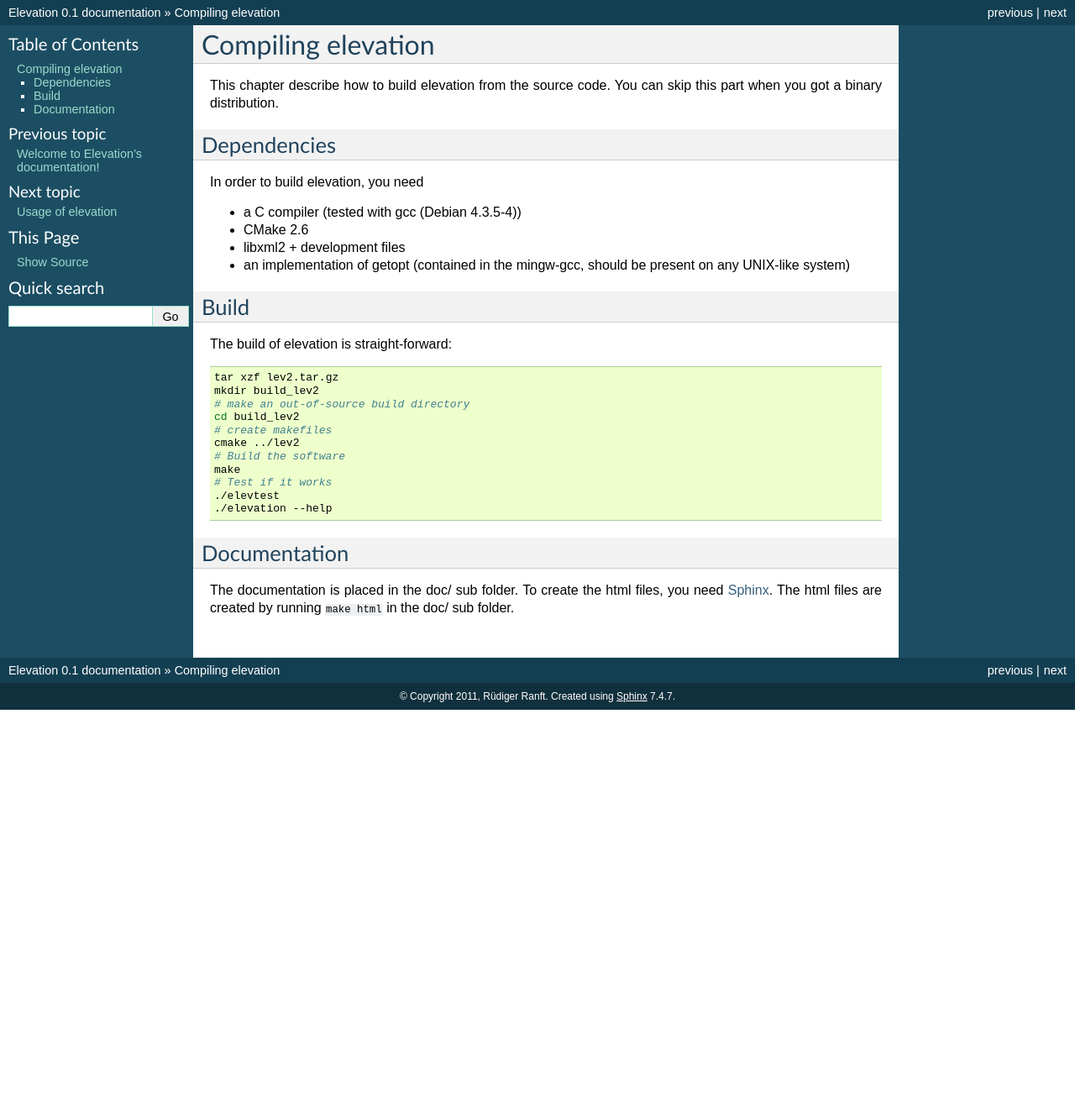
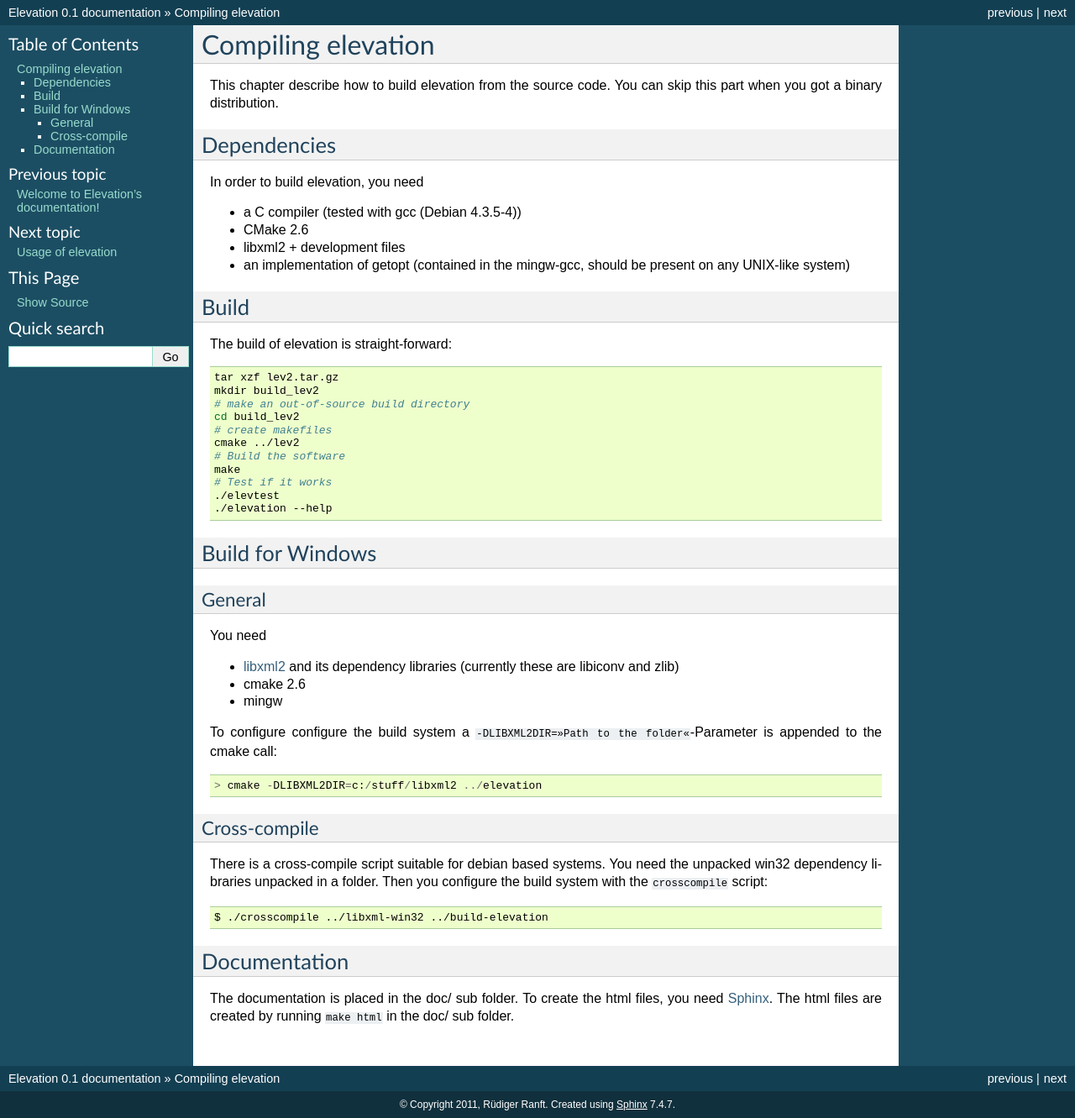
Before and after one commit to sguzman/elevation-c-import, a Sphinx documentation site: the page built from doc/build.txt, in a window 1280 px wide. Shown: the whole page at 84% size. Built offline with Sphinx 7.4.7, drawn with Linux system fonts in a browser that asks for light colours; before the commit the page ends 900 px from its top, so only the background shows below that.

Commit message:
Added WIN32 related build instructions

```diff
--- a/doc/build.txt
+++ b/doc/build.txt
@@ -35,6 +35,35 @@ The build of elevation is straight-forward:
   ./elevation --help
 
 
+Build for Windows
+-----------------
+
+General
++++++++
+
+You need
+
+* `libxml2`_ and its dependency libraries (currently these are libiconv and
+  zlib)
+* cmake 2.6
+* mingw
+
+.. _libxml2: ftp://ftp.zlatkovic.com/libxml/
+
+To configure configure the build system a
+``-DLIBXML2DIR=»Path to the folder«``-Parameter is appended to the cmake call::
+
+ > cmake -DLIBXML2DIR=c:/stuff/libxml2 ../elevation
+
+Cross-compile
++++++++++++++
+
+There is a cross-compile script suitable for debian based systems. You need the
+unpacked win32 dependency libraries unpacked in a folder. Then you configure
+the build system with the ``crosscompile`` script::
+
+  $ ./crosscompile ../libxml-win32 ../build-elevation
+
 Documentation
 -------------
 
```
